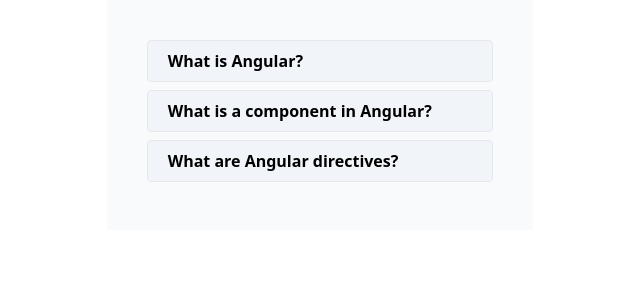
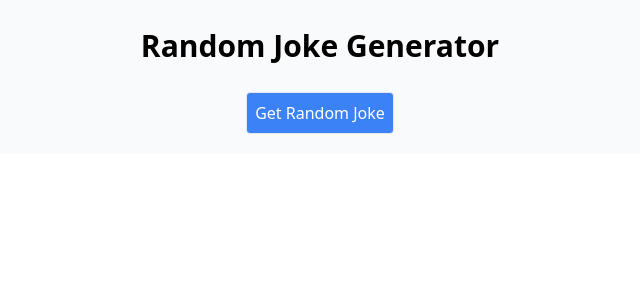
Before and after one commit to buddhika85/30_Apps_Angular, an Angular app: page / in a window 1280 px wide. Shown: the top 300 px of the page, without its empty margins (320-960 px from the left). Built offline with nearby package versions, Linux system fonts and the light colour scheme.

Commit message:
random joke generator

```diff
--- a/src/app/app.component.html
+++ b/src/app/app.component.html
@@ -14,4 +14,6 @@
 
 <!-- <app-rock-paper-scissors-7 /> -->
 
-<app-accordion-animation-8 />
+<!-- <app-accordion-animation-8 /> -->
+
+<app-random-joke-gen-10 />
--- a/src/app/app.component.ts
+++ b/src/app/app.component.ts
@@ -9,11 +9,12 @@
 import { DynamicListFilterComponent } from './dynamic-list-filter/dynamic-list-filter.component';
 import { RockPaperScissors7Component } from './rock-paper-scissors-7/rock-paper-scissors-7.component';
 import { AccordionAnimation8Component } from './accordion-animation-8/accordion-animation-8.component';
+import { RandomJokeGen10Component } from './random-joke-gen-10/random-joke-gen-10.component';
 
 @Component({
   selector: 'app-root',
   standalone: true,
-  imports: [AccordionAnimation8Component],
+  imports: [RandomJokeGen10Component],
   templateUrl: './app.component.html',
   styleUrl: './app.component.scss',
 })
--- a/src/app/app.config.ts
+++ b/src/app/app.config.ts
@@ -2,7 +2,12 @@
 import { provideRouter } from '@angular/router';
 
 import { routes } from './app.routes';
+import { provideHttpClient } from '@angular/common/http';
 
 export const appConfig: ApplicationConfig = {
-  providers: [provideZoneChangeDetection({ eventCoalescing: true }), provideRouter(routes)]
+  providers: [
+    provideZoneChangeDetection({ eventCoalescing: true }),
+    provideRouter(routes),
+    provideHttpClient(),
+  ],
 };
--- /dev/null
+++ b/src/app/random-joke-gen-10/random-joke-gen-10.component.html
@@ -0,0 +1,30 @@
+<div class="flex flex-col w-1/2 bg-slate-50 mx-auto p-5 min-h-1/2">
+  <h3 class="text-3xl font-semibold text-center mx-auto p-2 mb-5">
+    Random Joke Generator
+  </h3>
+
+  <button
+    class="mx-auto bg-blue-500 hover:bg-blue-600 text-white p-2 border rounded disabled:bg-slate-200"
+    (click)="getRandomJoke()"
+    [disabled]="getJokeBtnDisabled"
+  >
+    Get Random Joke
+  </button>
+
+  @if(randomJoke) {
+
+  <div class="pt-2">
+    <span class="pl-2 pr-2 text-blue-400 font-semibold">Setup:</span
+    ><span>{{ randomJoke.setup }}</span>
+  </div>
+  <div class="pt-2">
+    <span class="pl-2 pr-2 text-blue-400 font-semibold">Punchline:</span
+    ><span>{{ randomJoke.punchline }}</span>
+  </div>
+
+  } @if(showError) {
+  <div class="pl-2 pr-2 text-red-600 font-semibold">{{ errorMessage }}</div>
+  } @if(showLoading) {
+  <div class="mx-auto font-semibold text-slate-300">{{ loadingText }}</div>
+  }
+</div>
--- /dev/null
+++ b/src/app/random-joke-gen-10/random-joke-gen-10.component.ts
@@ -0,0 +1,47 @@
+import { Component, inject, OnInit } from '@angular/core';
+import { JokeService } from '../services/joke.service';
+
+@Component({
+  selector: 'app-random-joke-gen-10',
+  standalone: true,
+  imports: [],
+  templateUrl: './random-joke-gen-10.component.html',
+  styleUrl: './random-joke-gen-10.component.scss',
+})
+export class RandomJokeGen10Component {
+  jokeService: JokeService = inject(JokeService);
+  randomJoke: RandomJoke | null = null;
+  errorMessage: string =
+    'Error: Fetching joke from external API did not work. Please try again !';
+  showError: boolean = false;
+  loadingText: string = 'Loading ....';
+  showLoading: boolean = false;
+  getJokeBtnDisabled: boolean = false;
+
+  getRandomJoke(): void {
+    this.randomJoke = null;
+    this.showError = false;
+    this.getJokeBtnDisabled = true;
+    this.showLoading = true;
+    this.jokeService.fetchJoke().subscribe({
+      next: (data) => {
+        this.randomJoke = data;
+        this.getJokeBtnDisabled = false;
+        this.showLoading = false;
+      },
+      error: (error) => {
+        this.showError = true;
+        this.getJokeBtnDisabled = false;
+        this.showLoading = false;
+      },
+      complete: () => {},
+    });
+  }
+}
+
+export interface RandomJoke {
+  type: string;
+  setup: string;
+  punchline: string;
+  id: number;
+}
--- /dev/null
+++ b/src/app/services/joke.service.ts
@@ -0,0 +1,16 @@
+import { inject, Injectable } from '@angular/core';
+import { RandomJoke } from '../random-joke-gen-10/random-joke-gen-10.component';
+import { HttpClient } from '@angular/common/http';
+import { Observable } from 'rxjs';
+
+@Injectable({
+  providedIn: 'root',
+})
+export class JokeService {
+  httpClient: HttpClient = inject(HttpClient);
+  url: string = 'https://official-joke-api.appspot.com/jokes/random';
+
+  fetchJoke(): Observable<RandomJoke> {
+    return this.httpClient.get<RandomJoke>(this.url);
+  }
+}
```
Also changed, not shown: app_pics/10.png (added), src/app/random-joke-gen-10/random-joke-gen-10.component.scss (added).
